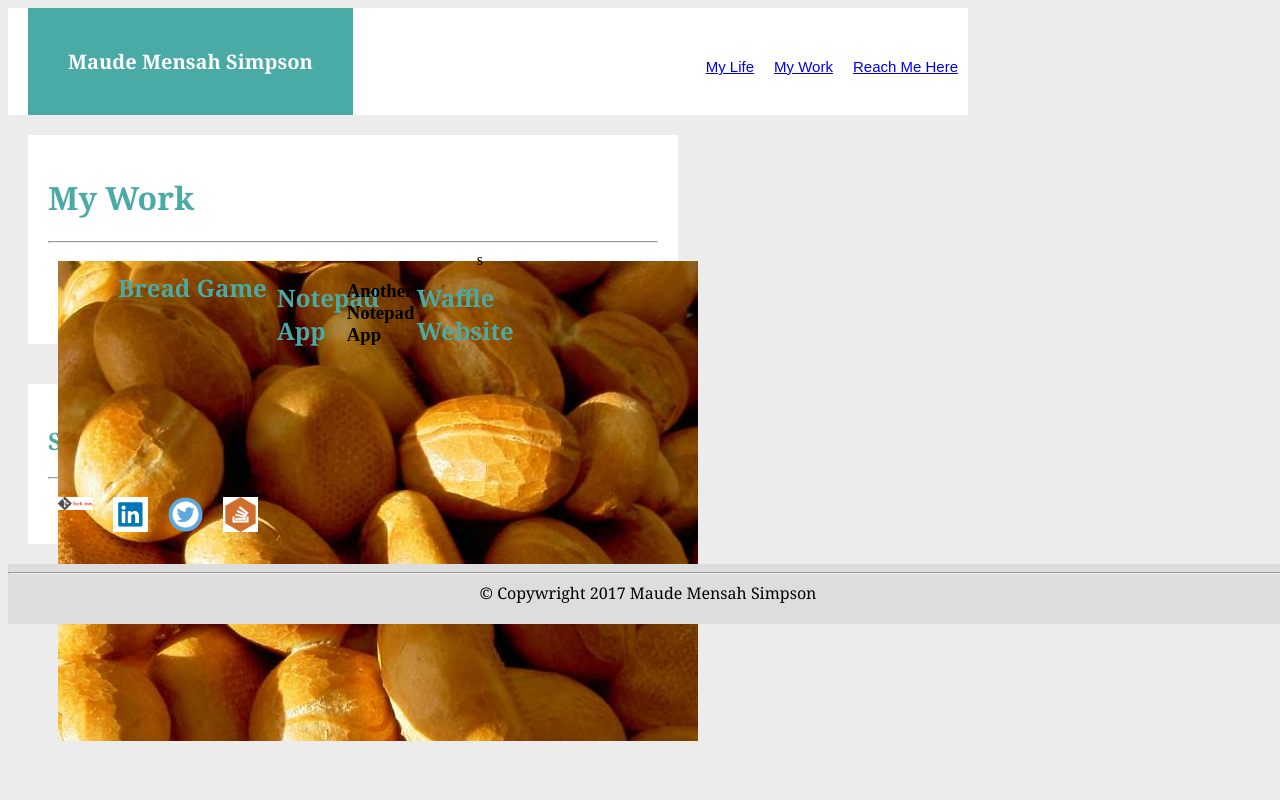
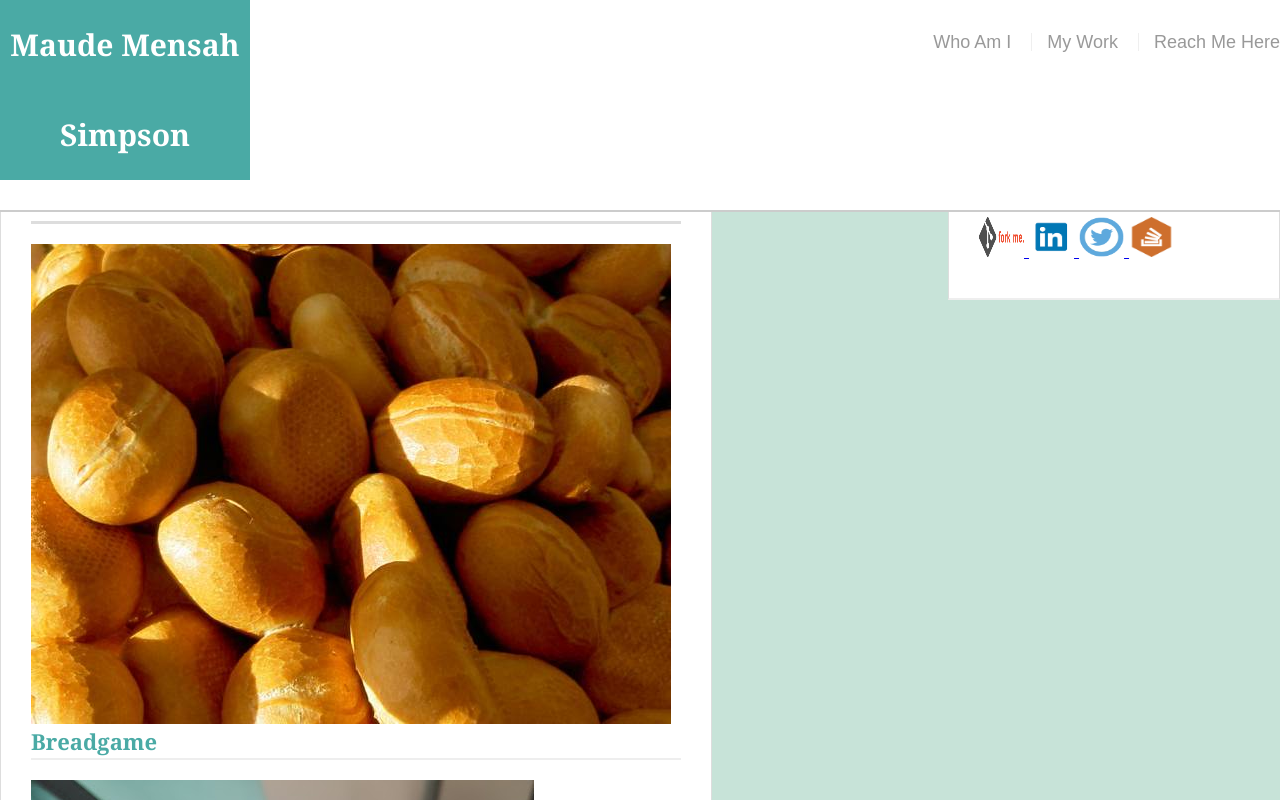
Before and after one commit to maudem/Basic-Portfolio, a plain HTML site: page portfolio.html in a window 1280 px wide. Shown: the top 800 px of the page. Drawn offline with Linux system fonts and the light colour scheme.

Commit message:
started my html and css over to make it look better

```diff
--- a/assets/css/style.css
+++ b/assets/css/style.css
@@ -1,132 +1,167 @@
+body {
+	background-color: #c7e3d8;
+	font-size: 18px;
+	line-height: 34px;
+	font-family: 'Arial', 'Helvetica Neue', Helvetica, sans-serif;
+	color: #777;
 
-#main1{
-	vertical-align: center;
-	width:960px;
-	background: #ececec;
-	height: 100%;
+}
+
+h1, h2, p{
+	margin-bottom: 20px;
+
+}
+
+p:last-child{
+	margin-bottom: 0;
+}
+
+h1, h2{
+	font-family: 'Georgia', Times, Times new Roman, serif;
+	font-weight: 700;
+	color:#4aaaa5;
+}
+
+h1{
+	font-size: 30px;
+	line-height: 40px;
+	border-bottom: 3px solid #ddd;
+	padding-bottom: 20px;
+
+}
+
+h2{
+	font-size: 22px;
+}
+#header{
+	margin: 0 0 30px;
+	z-index: 99;
+	color:#fff;
+	overflow: auto;
+	background: #fff;
+	border-bottom: 2px solid #ccc;
+	position: fixed;
+	width: 100%;
+}
+
+.container{
+	width: 100%;
+	max-width: 960px;
+	margin: 0 auto;
+	clear:both;
+
+}
+
+#logo{
+	width:250px;
+	margin:0 0 30px;
+	background:#4aaaa5;
+	float:left;
+	font-family: 'Georgia', Times New Roman, serif;
+	text-align: center;
+	line-height: 90px;
+	color:#fff;
+	font-weight: 700;
+	font-size: 30px;
+
+}
+
+nav{
+	float: right;
+	margin-top: 25px;
+}
+
+nav a{
+	color: #999;
+	margin-left: 15px;
+	display: inline-block;
+	border-left: 1px solid #efefef;
+	padding-left:15px;
+	line-height: 18px;
+	text-decoration: none;
+
+}
+
+nav a:first-child {
+	border-left: 0 none;
+}
+.contain{
+
+}
+
+#main{
+padding-top: 130px;
+
+}
+
+.about{
+	background: #fff;
+	padding:30px;
+	margin: 0 0 40px 0;
+	width:100%;
+	max-width: 650px;
+	float:left;
+	border:1px solid #ddd;
+
+}
+
+#photo{
+	width: 200px;
+	height: auto;
+	margin-top: 10px;
+	float: left;
+	margin-right: 25px;
 }
 
 
-ul{
-	list-style-type: none;
-	margin:0;
-	padding: 0;
+.connect{
+	background: #fff;
+	padding: 30px;
 	width: 100%;
-	overflow: hidden;
-	background-color: white;
+	max-width: 270px;
+	float: right;
+	border: 1px solid #ddd;
+	margin-bottom: 20px;
 
 }
 
-li{
-	float: right;
-	display: inline;
-	padding-top: 40px;
-	color: #b3c0db;
+
+.connect, h2{
+	border-bottom: 2px solid #eee;
+}
+.social{
+	width: 65px;
+	height: 65px;
+	margin-top: 8px;
+	margin-right: 5px;
 
 }
 
-a{
-	font-family: Arial, "Helvetica Neue", Helvetica, sans-serif;
-	font-size: 15px;
-	display:block;
-	padding: 10px;
-}
-
-
-h1, h2{
-	font-family: Georgia, Times, "Times New Roman", serif;
-	color: #4aaaa5;
-}
-
-
-
-.container-blue{
-
-	font-size: 20px;
-	font-family: Georgia, Times, "Times New Roman", serif;
-	font-weight: 900;
-	float:left;
-	margin: 0px 150px 0px 20px;
-	height: 100%;
-	padding: 40px;
-	background: #4aaaa5;
-	color:white;
-}
-
-.clearfix{
-	overflow: visible;
-	display:inline-block;
-	width: 610px;
-	height: auto;
-	padding: 20px;
-	background: white;
-
-	border-color: black;
-	border-width:2px;
-	margin: 20px;
-	float: left;
-
-
-
- }
-
-#photo{
-
-	width: 150px;
-	height:200px;
-	padding: 4px;
-	float:left;
-}
-
-p{
-	font-family: 'Arial', 'Helvetica Neue', Helvetica, sans-serif;
-	color: #b3c0db;
-}
-
-aside{
-	display: inline-block
-	right: 0;
-	overflow: visible;
-	display:inline-block;
-	width: 230px;
-	height: 120px;
-
-
-	padding: 20px;
-	background: white;
-	border-color: #dddddd;
-	border-width: thick;
-	margin: 20px;
+.social:last-child {
+	margin-right:0;
 }
 
 .link{
-	float:left;
-	width: 35px;
-
+	width: 45px;
+	height:40px;
+	position: center;
 
 
 }
 
-.inline{
-	position: relative;
-	display: inline-flex;
-	content: center;
-}
-
-#footer{
-	align-self: flex-end;
-	position: fixed;
-	width:100%;
-	height: 60px;
-
-	border-color:#4aaaa5;
-	border-width: thick;
-	border-top: 2px;
-	margin-bottom: 0;
-	background-color: #dddddd;
-
-	text-align: center;
-	font-family: Georgia, Times, "Times New Roman", serif;
+#contact-form{
 
 
 }
+
+
+#footer{
+	background: #666;
+	color: #fff;
+	padding: 30px 0;
+	clear: both;
+	border-top: 2px solid #4aaaa5;
+	color: #ccc;
+	font-size: 12px;
+	text-align: center;
+}
--- a/assets/css/style2.css
+++ /dev/null
@@ -1,18 +0,0 @@
-
-.foliopic{
-
-	margin: 10px;
-	width: 50px;
-	height: 25px;
-	float: left;
-
-	position: static;
-
-	z-index: 1;
-}
-
-.pictext{
-	float:left;
-	position: relative;
-	z-index: 2;
-}
--- a/portfolio.html
+++ b/portfolio.html
@@ -1,112 +1,87 @@
-<!DOCTYPE html>
+<!DOCTYPE>
 <html>
-
 <head>
 
-	<link rel="stylesheet" type="text/css" href="assets/css/style.css">
 
-	<link rel="stylesheet" type="text/css" href="assets/css/style2.css">
+<link rel="stylesheet" type="text/css" href="assets/css/reset.css">
+<link rel="stylesheet" type="text/css" href="assets/css/style.css">
 
-	<title>Maude's Portfolio</title>
+
+	<title>Portfolio</title>
 </head>
 
 
-<body id="main1">
+<body>
 
-	<ul>
+<!-- header with links to contact, portfolio and Bio pages -->
+ 	<header id="header"><!--the whole header-->
+ 		<div class="main"><!--space and style the nav bar from the name-->
+			<a id="logo"><!--the blue and white name-->
+				Maude Mensah Simpson</a>
+			<nav>
+ 				<a href="index.html">Who Am I</a>
+ 				<a href="portfolio.html">My Work</a>
+ 				<a href="contact.html">Reach Me Here</a>
+ 			</nav>
+ 		</div>
+	</header>
+	<!--the About me container-->
+	<div class="contain" id="main"><!--container for the about me and social together-->
+		<container class="about">
+			<h1>My Work</h1>
+<!--watch out for unnecessary div tags-->
+			<!--Pictures, soon to be links of apps and other work-->
+				<div class=foliopic><!--for the pic and text-->
+					 <img src="assets/images/fillerbread.jpg" class="port_img" alt="Bread Game"><!--port_imgfor the image only-->
+					 <h2>Breadgame</h2>
+				</div>
 
 
- 		<li>
- 			<a href="contact.html">Reach Me Here</a>
- 		</li>
-
- 		<li>
- 			<a href="portfolio.html">My Work</a>
- 		</li>
-
- 		<li>
- 			<a href="index.html">My Life</a>
- 		</li>
-
-		<li class="container-blue" >
-			Maude Mensah Simpson
-		</li>
- 	</ul>
-
-
-	<div class="inline">
-
-			<container class="clearfix">
-
-				<div class="head">
-						<h1>My Work</h1>
-				</div>
-
-					<hr>
-
-				<box>
-					<div  class="foliopic">
-						 <img src="assets/images/fillerbread.jpg">
-					</div>
-				</box>
-
-				<div class="pictext">
-					<h2 >Bread Game</h2>
-				</div>
-
 				<div class="foliopic">
+					<img src="assets/images/fillerwriting.jpg" class="port_img" alt="Notepad App">
 					<h2>Notepad App</h2>
 				</div>
 
 				<div class="foliopic">
-					<h3>Another Notepad App</h3>
+					<img src="assets/images/fillerwriting.jpg" class="port_img" alt="Another Notepad App">
+					<h2>Another Notepad App</h2>
 				</div>
 
 				<div class="foliopic">
+					<img src="assets/images/fillerwaffles.jpg" class="port_img" alt="Waffle Website">
 					<h2>Waffle Website</h2>
 				</div>
-			s</section>
-
-			</container>
-		</div>
+		</container>
 
 
-			<aside >
+		<aside class="connect"><!--connect box-->
+			<div id="social" ><!--style the title and the icons-->
 				<h2>Social Soup</h2>
-
-				<hr>
-					<div class="inline">
+				<!-- target="blank" opens link in a separate page-->
 					<a  href="https://github.com/maudem" target="_blank">
-							<img src="assets/images/git-frkme.png"
-							class="link">
+						<img src="assets/images/git-frkme.png"
+							class="link" alt="github">
 					</a>
 
 					<a href="https://www.linkedin.com/public-profile/settings?trk=d_flagship3_profile_self_view_public_profile" target="_blank">
-
-							<img src="assets/images/linkdin.png" class="link">
+							<img src="assets/images/linkdin.png" class="link" alt="linkedin">
 					</a>
 
 					<a href="https://twitter.com/maudemsimpson" target="_blank">
-							<img src="assets/images/twitterlogo.png" class="link">
+						<img src="assets/images/twitterlogo.png" class="link" alt="twitter">
 					</a>
 
 					<a href="http://stackoverflow.com/users/7537664/maudem" target="_blank">
-							<img src="assets/images/stackovrflw.png" class="link">
+						<img src="assets/images/stackovrflw.png" class="link" alt="stackoverflow">
 					</a>
 				</div>
 			</aside>
 		</div>
 
 
+	<footer id="footer">
+		<div class=contain>
+			&copy;Copywright 2017 Maude Mensah Simpson
 
-	<footer id="footer">
-		<hr>
-		<div>
-			<h7>
-			© Copywright 2017 Maude Mensah Simpson
-			</h7>
 		</div>
 	</footer>
-
-</body>
-</html>
```
Also changed, not shown: contact.html (+41 -60 lines), index.html (+37 -57 lines), assets/images/crinkle.jpg (added), assets/images/fadingwhite.png (added).
